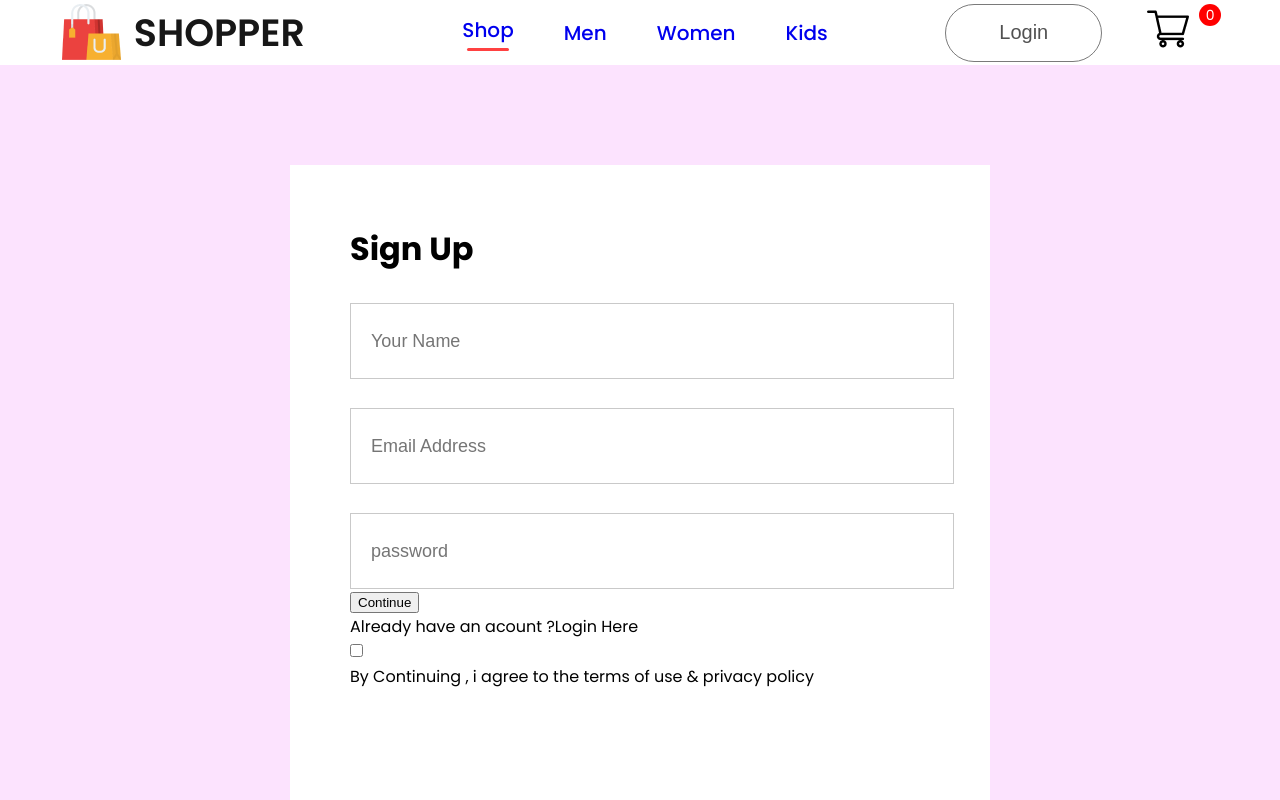
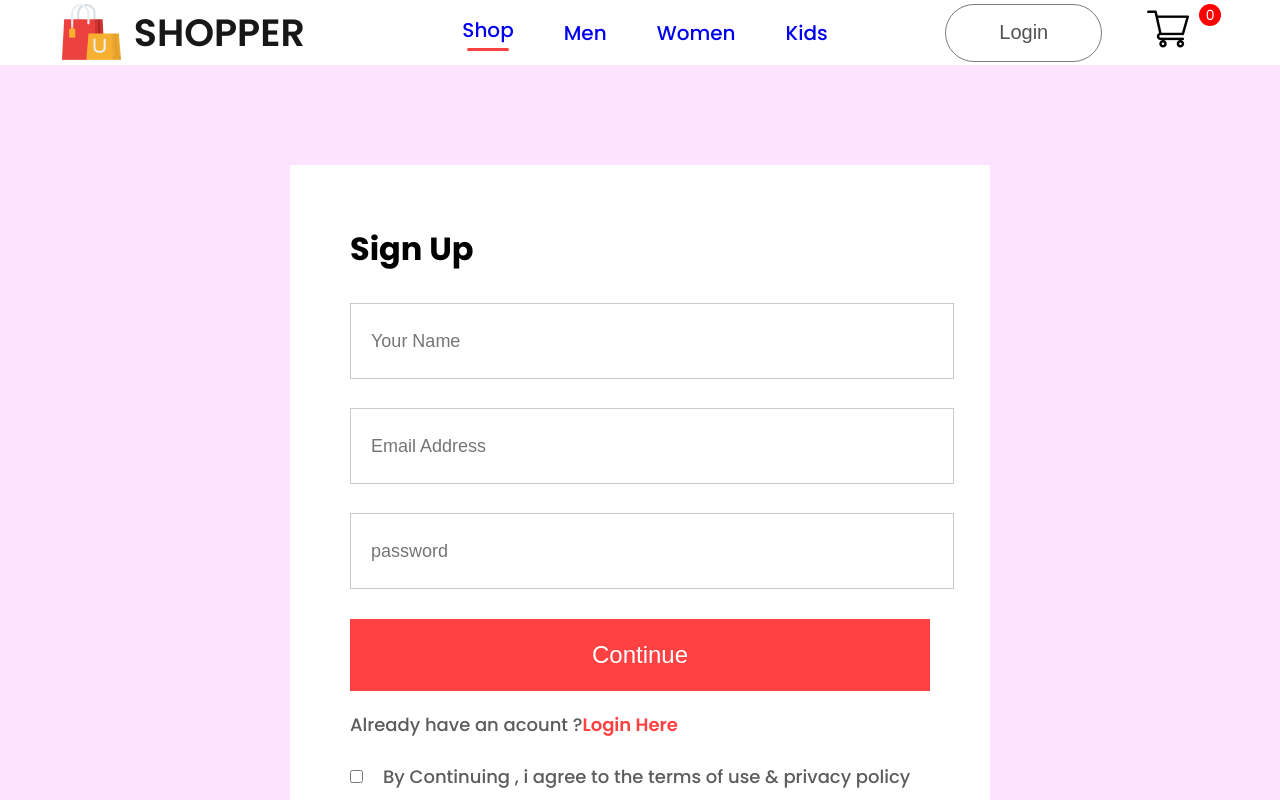
Before and after one commit to biztyogesh/e-commerce-, a React (Create React App) app: page /login in a window 1280 px wide. Shown: the top 800 px of the page. Built offline with nearby package versions, Linux system fonts and the light colour scheme.

Commit message:
updated css

```diff
--- /dev/null
+++ b/src/Components/Breadcrums/Breadcrums.jsx
@@ -0,0 +1,15 @@
+import React from "react";
+import "./Breadcrums.css";
+import arrow_icon from "../Assets/breadcrum_arrow.png";
+
+const Breadcrums = (props) => {
+  const { product } = props;
+  return (
+    <div className="breadcrum">
+      Home <img src={arrow_icon} alt="" /> Shop <img src={arrow_icon} alt="" />
+      {product.category} <img src={arrow_icon} alt="" /> {product.name}
+    </div>
+  );
+};
+
+export default Breadcrums;
--- a/src/Components/Item/Item.jsx
+++ b/src/Components/Item/Item.jsx
@@ -1,19 +1,19 @@
 import React from "react";
 import "./Item.css";
+import { Link } from "react-router-dom";
 
 const Item = (props) => {
   return (
-    <div className='item'>
-      <img src= {props.image} alt="" />
+    <div className="item">
+      <Link to={`/product/${props.id}`}>
+        {" "}
+        <img src={props.image} alt="" />
+      </Link>
       <p>{props.name}</p>
 
       <div className="item-prices">
-        <div className="item-price-new">
-            ${props.new_price}
-        </div>
-        <div className="item-price-old">
-            {/* ${props.old_price} */}
-        </div>
+        <div className="item-price-new">${props.new_price}</div>
+        <div className="item-price-old">{/* ${props.old_price} */}</div>
       </div>
     </div>
   );
--- /dev/null
+++ b/src/Components/ProductDisplay/ProductDisplay.jsx
@@ -0,0 +1,37 @@
+import React from "react";
+import "./ProductDisplay.css";
+import star_icon from "../Assets/star_icon.png";
+import star_dull_icon from "../Assets/star_dull_icon.png";
+import Product from "../../Pages/Product";
+
+function ProductDisplay(props) {
+  return (
+    <div className="productdisplay">
+      <div className="productdisplay-left">
+        <div className="productdisplay-img-list">
+          <img src={Product.image} alt="" />
+          <img src={Product.image} alt="" />
+          <img src={Product.image} alt="" />
+          <img src={Product.image} alt="" />
+        </div>
+        <div className="productdisplay-img">
+          <img className="productdisplay-main-img" src={Product.image} alt="" />
+        </div>
+      </div>
+      <div className="productdisplay-right">
+        <h1>{Product.name}</h1>
+        <div className="productdisplay-right-star">
+          <img src={star_icon} alt="" />
+          <img src={star_icon} alt="" />
+          <img src={star_icon} alt="" />
+          <img src={star_icon} alt="" />
+          <img src={star_dull_icon} alt="" />
+
+          <p>(122)</p>
+        </div>
+      </div>
+    </div>
+  );
+}
+
+export default ProductDisplay;
--- a/src/Pages/CSS/LoginSignup.css
+++ b/src/Pages/CSS/LoginSignup.css
@@ -6,7 +6,7 @@
 }
 .loginsignup-container{
     width: 580px;
-    height: 600px;
+    height: 560px;
     background: white;
     margin: auto;
     padding: 40px 60px;
@@ -29,3 +29,34 @@
     color: #5c5c5c;
     font-size: 18px;
 }
+.loginsignup-container button {
+    width: 580px;
+    height: 72px;
+    color: white;
+    background: #ff4141;
+    margin-top: 30px;
+    border: none;
+    font-size: 24px;
+    font-weight: 500;
+    cursor: pointer;
+}
+.loginsignup-login{
+    margin-top: 20px;
+    color: #5c5c5c;
+    font-size: 18px;
+    font-weight: 500;
+}
+
+.loginsignup-login span {
+    color: #ff4141;
+    font-weight: 600;
+}
+.loginsignup-agree{
+    display: flex;
+    align-items: center;
+    margin-top: 25px;
+    gap: 20px;
+    color: #5c5c5c;
+    font-size: 18px;
+    font-weight: 500;
+}
--- a/src/Pages/Product.jsx
+++ b/src/Pages/Product.jsx
@@ -1,11 +1,19 @@
-import React from 'react'
+import React, { useContext } from "react";
+import { ShopContext } from "../Context/ShopContext";
+import { useParams } from "react-router-dom";
+import Breadcrums from "../Components/Breadcrums/Breadcrums";
+import ProductDisplay from "../Components/ProductDisplay/ProductDisplay";
 
 function Product() {
+  const { all_product } = useContext(ShopContext);
+  const { productId } = useParams();
+  const product = all_product.find((e) => e.id === Number(productId));
   return (
     <div>
-
+      <Breadcrums product={product} />
+      <ProductDisplay product={product} />
     </div>
-  )
+  );
 }
 
-export default Product
+export default Product;
--- a/src/Pages/ShopCategory.jsx
+++ b/src/Pages/ShopCategory.jsx
@@ -42,6 +42,9 @@ const ShopCategory = (props) => {
         })}
 
       </div>
+      <div className='shopcategory-loadmore'>
+        Explore More
+      </div>
     </div>
   )
 }
```
Also changed, not shown: src/App.js (+21 -16 lines), src/Pages/Shop.jsx (+3 -6 lines), src/Components/Breadcrums/Breadcrums.css (added), src/Components/ProductDisplay/ProductDisplay.css (added).
